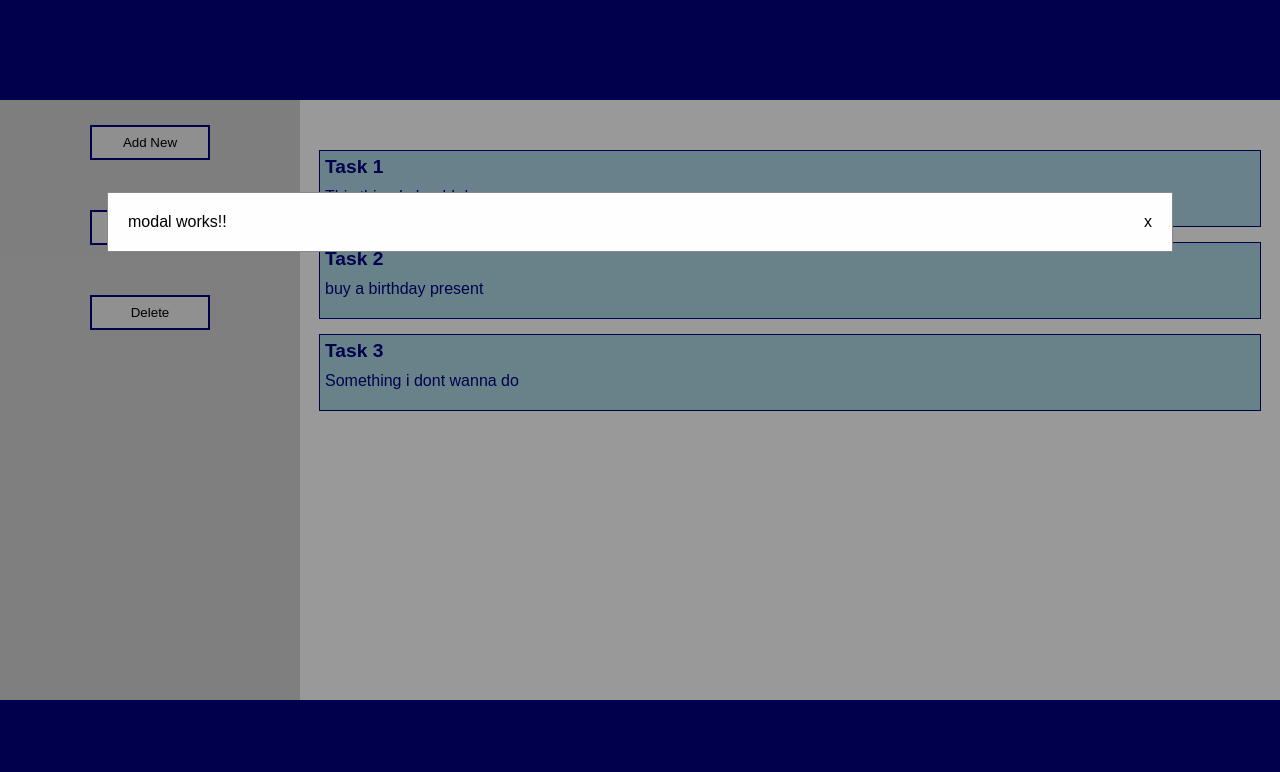
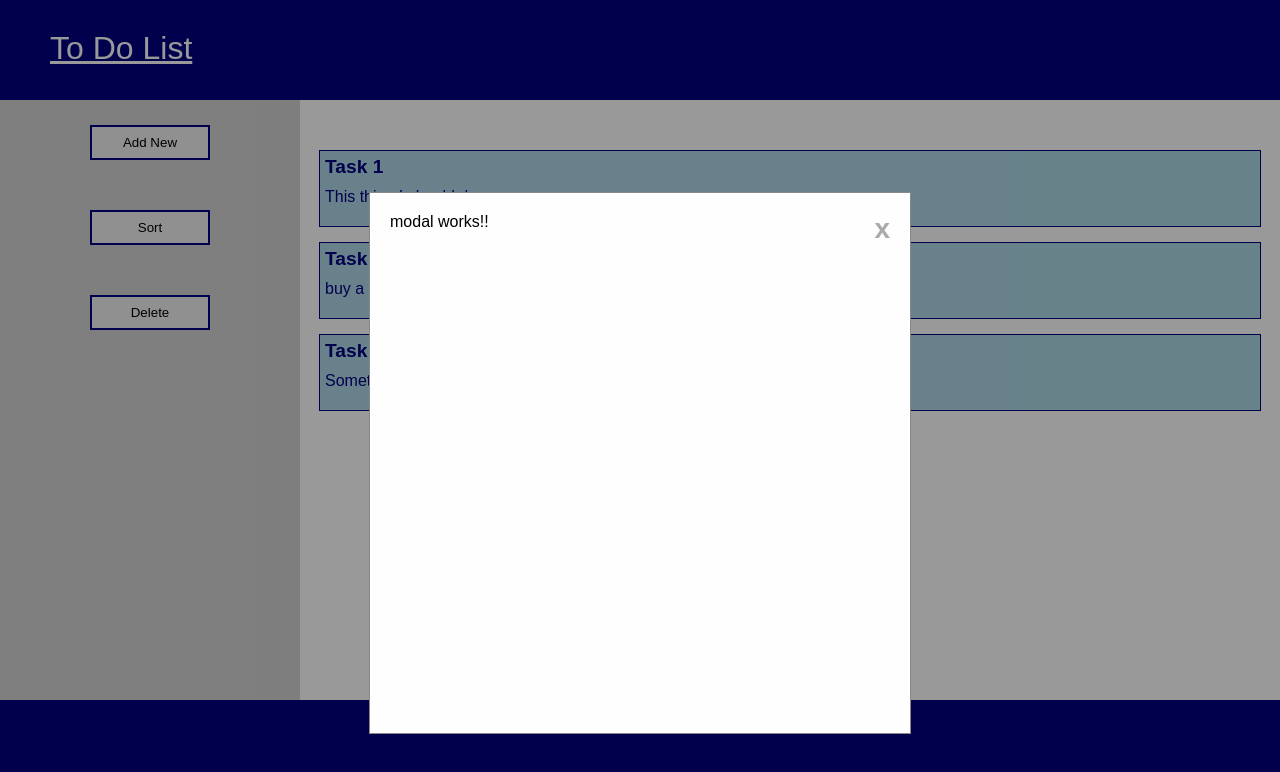
Before and after one commit to mjzachman/to-do-list, a website built with webpack: page dist/index.html in a window 1280 px wide. Both pictures are taken after a click on the button "Add New". Built offline with nearby package versions, Linux system fonts and the light colour scheme.

Commit message:
add page title and edit modal

```diff
--- a/src/index.js
+++ b/src/index.js
@@ -21,6 +21,7 @@ import { displayToDo } from "./DOM-methods"
    const addBtn = document.querySelector('#add');
    const modal = document.querySelector('#add-modal');
    const span = document.querySelector('.close');
+
    addBtn.addEventListener('click', () => {
       modal.style.display = 'block';
    });
--- a/src/load-page.js
+++ b/src/load-page.js
@@ -1,6 +1,7 @@
 const loadPage = () => {
     const body = document.querySelector('body');
     const header = document.createElement('header');
+    const title = document.createElement('p');
     const page = document.createElement('div');
     const sidebar = document.createElement('div');
     const content = document.createElement('div');
@@ -17,6 +18,9 @@ const loadPage = () => {
     page.setAttribute('id', 'page');
     sidebar.setAttribute('id', 'sidebar');
     content.setAttribute('id', 'content');
+
+    title.setAttribute('id', 'title');
+    title.textContent = 'To Do List';
 
     buttons.setAttribute('id', 'buttons');
 
@@ -38,6 +42,7 @@ const loadPage = () => {
     contactBtn.setAttribute('id', 'delete');
     contactBtn.textContent = 'Delete';
 
+    header.appendChild(title);
     buttons.appendChild(addBtn);
     buttons.appendChild(menuBtn);
     buttons.appendChild(contactBtn);
@@ -49,8 +54,9 @@ const loadPage = () => {
     body.appendChild(footer);
 
     addModal.appendChild(addModalContent);
+    addModalContent.appendChild(span);
     addModalContent.appendChild(words);
-    addModalContent.appendChild(span);
+
     body.appendChild(addModal);
 
 }
--- a/src/styles.css
+++ b/src/styles.css
@@ -20,6 +20,13 @@ header{
     height: 100px;
     background-color: navy;
 
+}
+
+#title {
+    color: white;
+    font-size: 2rem;
+    text-decoration: underline;
+    padding: 30px 50px;
 }
 
 #page {
@@ -104,6 +111,25 @@ footer {
     padding: 20px;
     border: 1px solid #888;
     width: 80%;
-    display: flex;
-    justify-content: space-between;
+    height: 500px;
+    width: 500px;
 }
+
+.close {
+    color: #aaa;
+    float: right;
+    font-size: 28px;
+    font-weight: bold;
+  }
+
+  .close:hover,
+  .close:focus {
+    color: black;
+    text-decoration: none;
+    cursor: pointer;
+  }
+
+  button:hover,
+  button:focus {
+    cursor: pointer;
+  }
```
Also changed, not shown: dist/main.js.
